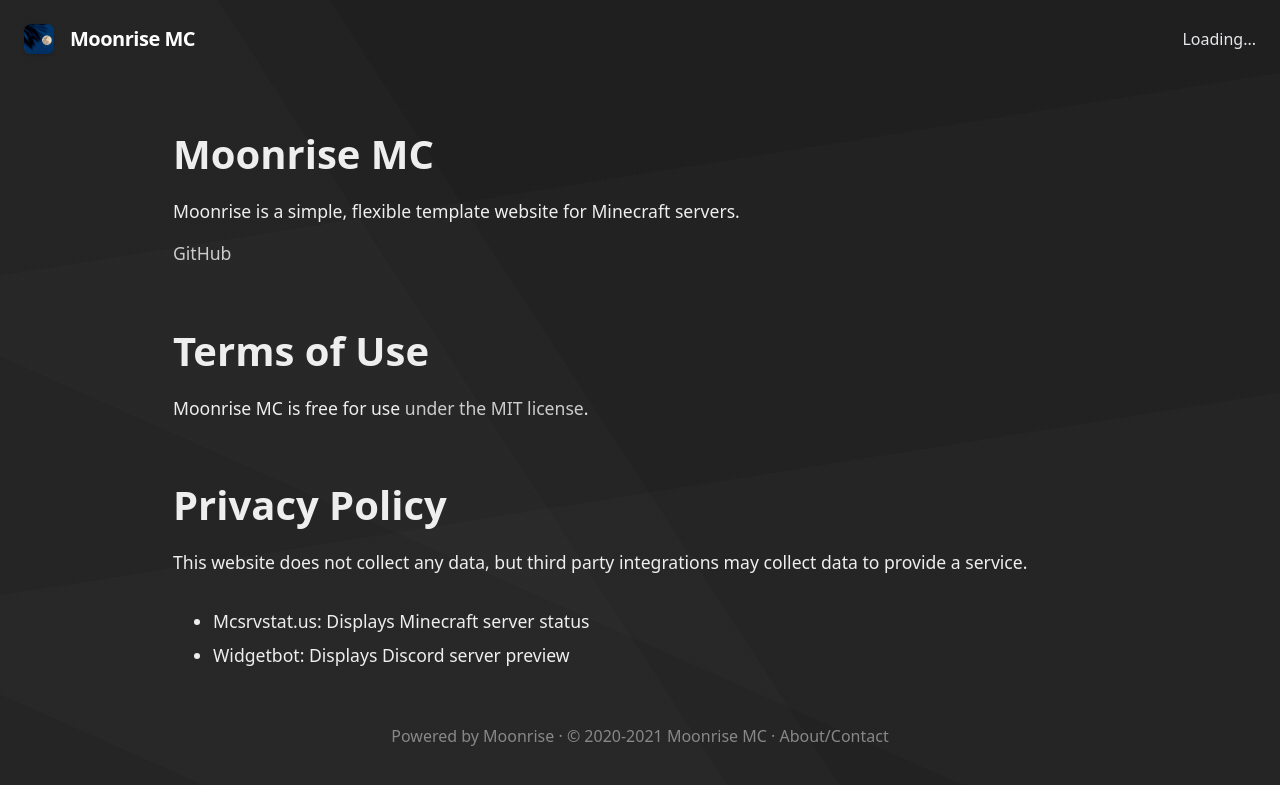
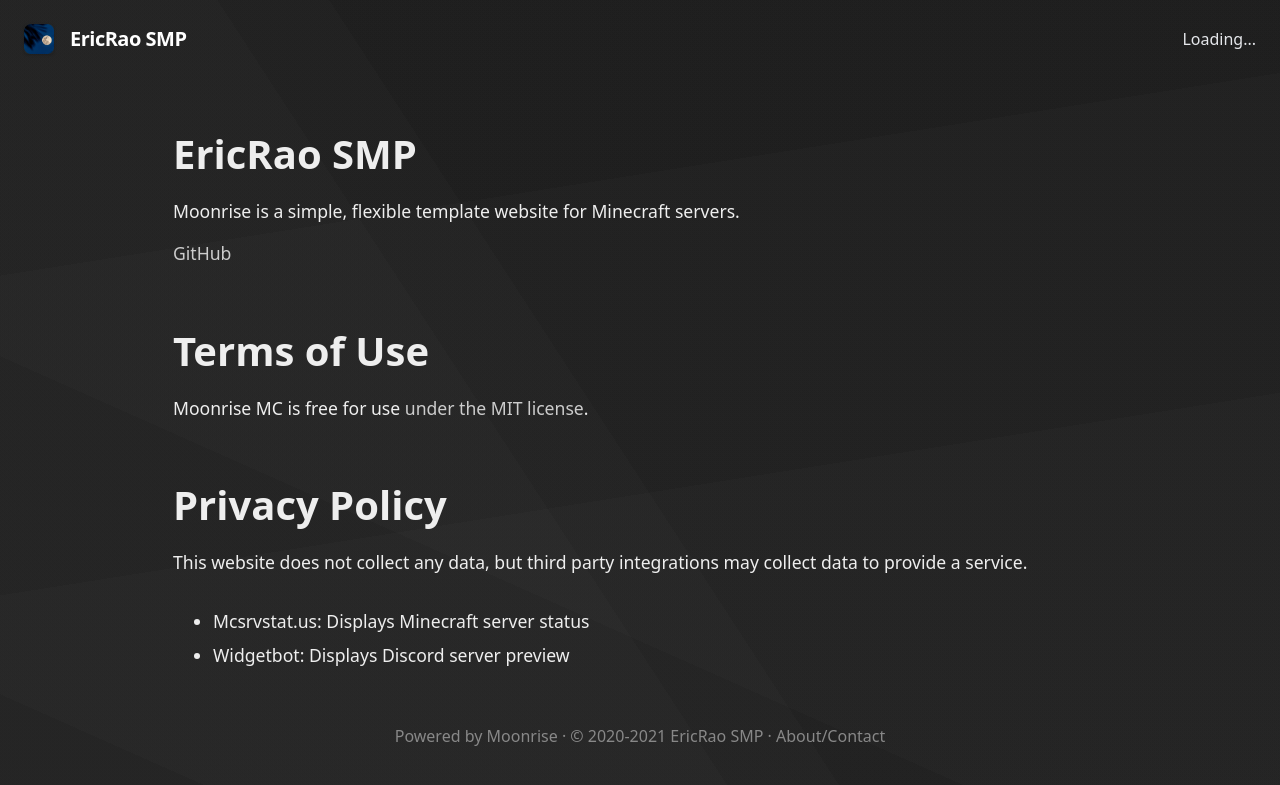
Before and after one commit to ItsEricRao/smp, a Jekyll site: the page built from docs/about.md, in a window 1280 px wide. Shown: the top 785 px of the page. Built offline with Jekyll 4.4.1, drawn with Linux system fonts in a browser that asks for light colours; our own code applies the rules of GitHub Pages for plain Markdown files; some of the changed lines change nothing that is shown.

Commit message:
Update _config.yml

```diff
--- a/docs/_config.yml
+++ b/docs/_config.yml
@@ -11,9 +11,9 @@
 
 
 # Set basic server info
-serverName: Moonrise MC
-serverDescription: A Minecraft server where we have lots of fun!
-serverIP: 31.41.59.26:5358
+serverName: EricRao SMP
+serverDescription: 欢迎加入！！!
+serverIP: mc.ericrao.icu
 useBedrockForOnlineStatus: false
 
 
```
